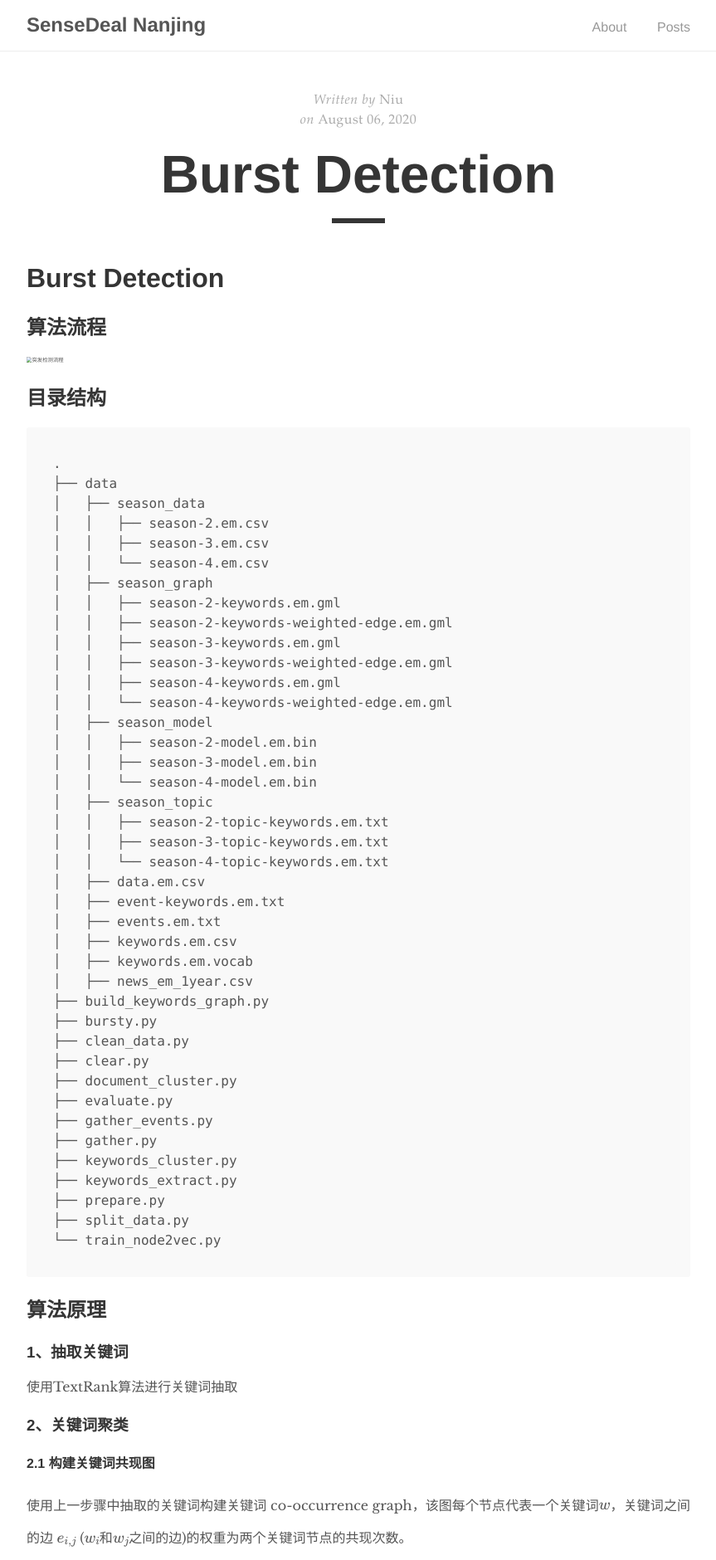
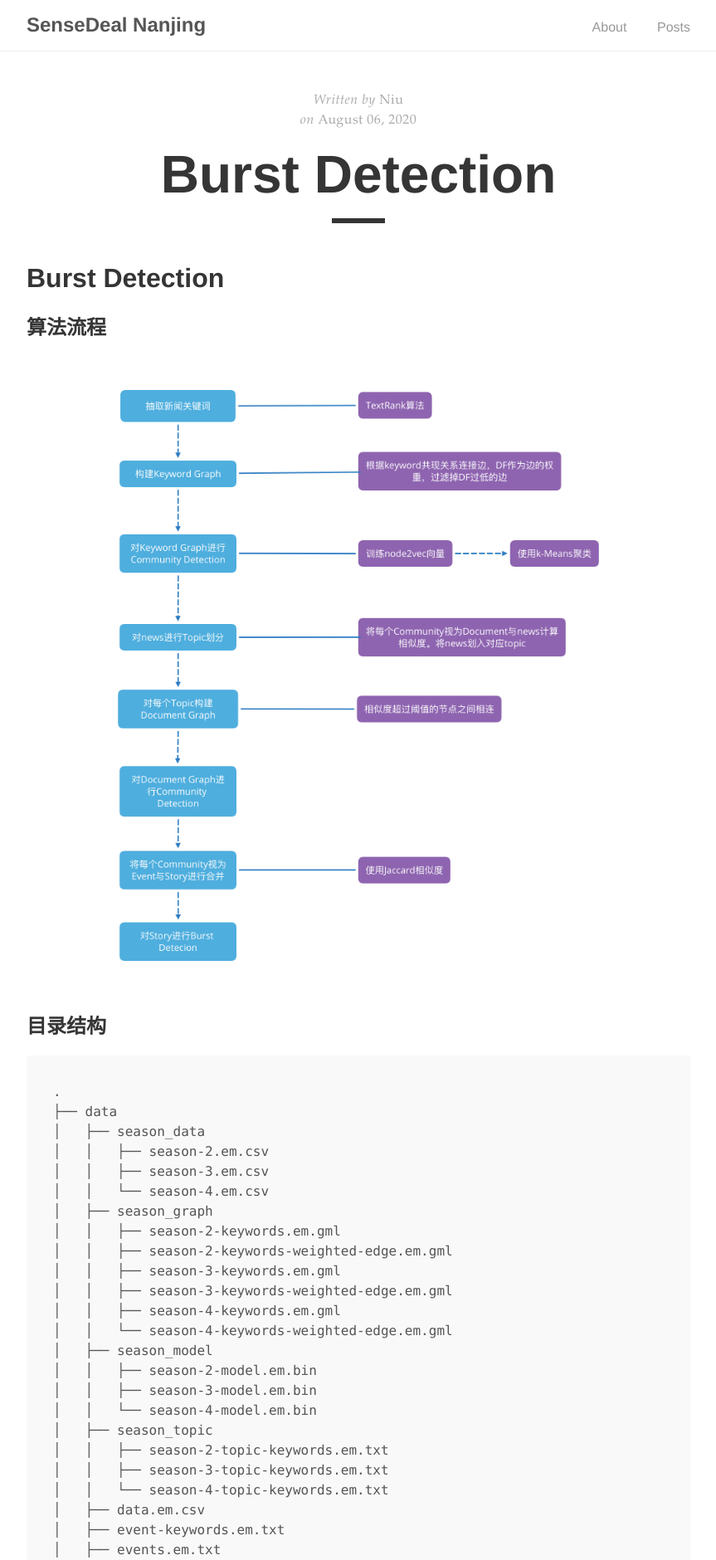
Before and after one commit to planetPLUTOO/sdnanjing.github.io, a Jekyll site: the page built from _posts/2020-08-06-Burst Detection.md, in a window 1280 px wide. Shown: the top 1880 px of the page at 83% size, without its empty margins (208-1071 px from the left). Built offline with Jekyll 4.4.1, drawn with Linux system fonts in a browser that asks for light colours; formulas are drawn with MathJax 3.

Commit message:
Update 2020-08-06-Burst Detection.md

```diff
--- a/_posts/2020-08-06-Burst Detection.md
+++ b/_posts/2020-08-06-Burst Detection.md
@@ -8,7 +8,7 @@ author: "Niu"
 
 ## 算法流程
 
-<img src="/sdnanjing.github.io/assets/burst_detection.png" alt="突发检测流程" style="zoom:40%;" />
+<img src="/sdnanjing.github.io/assets/imgs/burst_detection.png" alt="突发检测流程" style="zoom:40%;" />
 
 ## 目录结构
 
```
